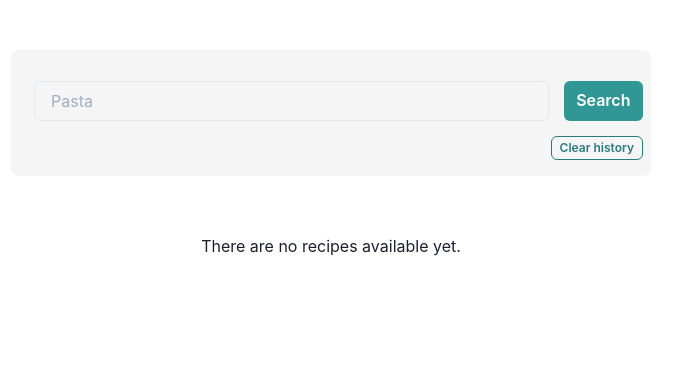
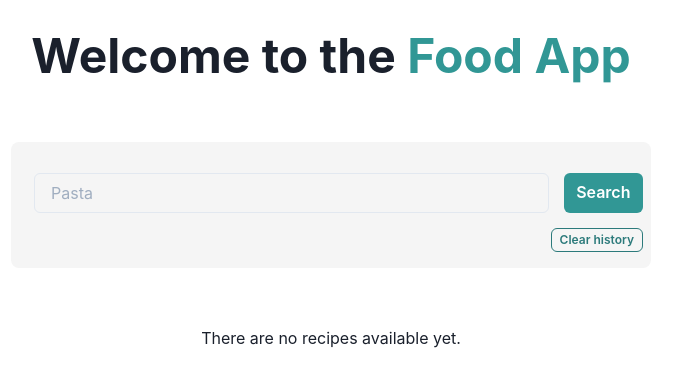
Before and after one commit to FranMackinlay/food-app, a Next.js app: page /mainScreen/mainScreen in a window 1280 px wide. Shown: the top 386 px of the page, without its empty margins (309-983 px from the left). Built offline with nearby package versions, Linux system fonts and the light colour scheme.

Commit message:
ADD, title to mainScreen

```diff
--- a/pages/mainScreen/mainScreen.tsx
+++ b/pages/mainScreen/mainScreen.tsx
@@ -5,6 +5,7 @@ import QueryInterface from '../../interfaces/QueryInterface';
 import RecipeInterface from '../../interfaces/RecipeInterface';
 import Emitter from '../../services/EventEmitterSrv';
 import FoodSrv from '../../services/FoodSrv';
+import { Box } from "@chakra-ui/react"
 
 
 export default function MainScreen() {
@@ -26,6 +27,9 @@ export default function MainScreen() {
 
   return (
     <div>
+      <Box mt={5} textAlign="center" fontWeight="semibold" as="h1" lineHeight="tight">
+        Welcome to the <span style={{ color: '#319795' }}>Food App</span>
+      </Box>
       <FormComponent></FormComponent>
       <RecipesComponent recipes={recipes}></RecipesComponent>
     </div>
```
